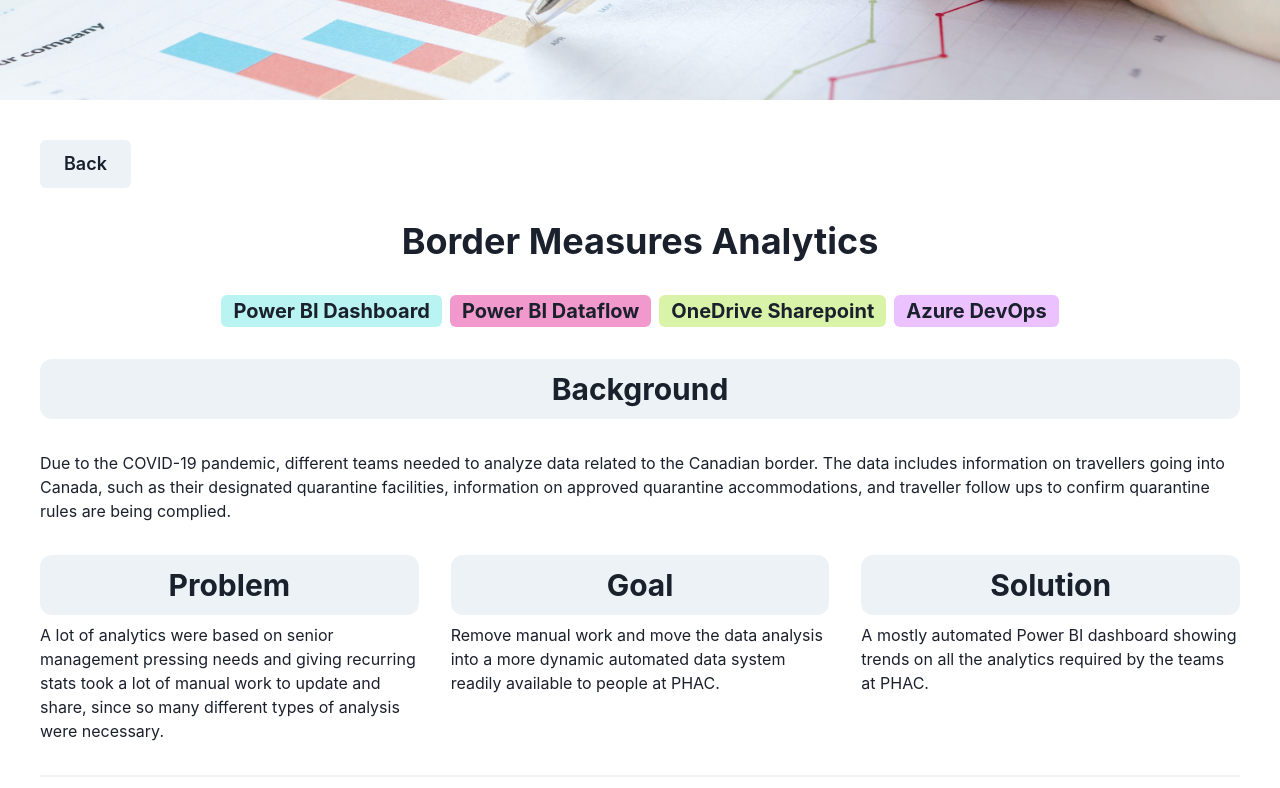
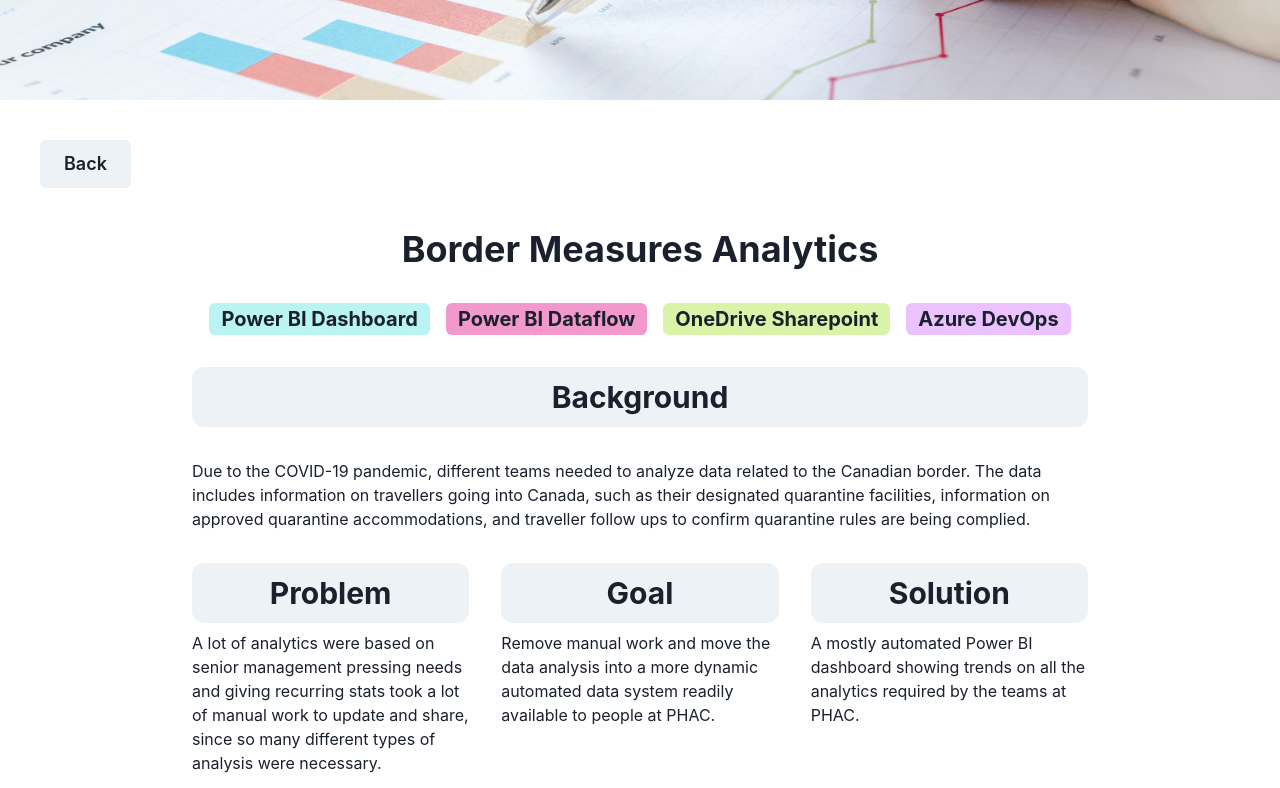
Before and after one commit to PHACDataHub/datahub_portfolio, a React (Create React App) app in the folder portfolio/: page /project/1 in a window 1280 px wide. Shown: the top 788 px of the page. Built offline with nearby package versions, Linux system fonts and the light colour scheme.

Commit message:
Fix formatting in project page

```diff
--- a/portfolio/src/containers/ProjectPage.tsx
+++ b/portfolio/src/containers/ProjectPage.tsx
@@ -2,8 +2,8 @@ import {
   Box,
   Button,
   Center,
+  Flex,
   Heading,
-  HStack,
   Image,
   Stack,
   Tag,
@@ -69,14 +69,14 @@ const ProjectDetails = ({ project }: { project: ProjectPage }) => {
         objectFit="cover"
         src={process.env.PUBLIC_URL + "/images/" + cardImage}
       />
-      <VStack p={isSmallScreen ? 4 : 10} spacing={8}>
-        <Box w="100%">
-          <Link to="/">
-            <Button size="lg">Back</Button>
-          </Link>
-        </Box>
+      <Box w="100%" p={isSmallScreen ? 4 : 10}>
+        <Link to="/">
+          <Button size="lg">Back</Button>
+        </Link>
+      </Box>
+      <VStack spacing={8} w={isSmallScreen ? "90%" : "70%"} m="auto">
         <Heading>{name}</Heading>
-        <HStack>
+        <Flex gap={4} wrap="wrap">
           {tools.map((tool, idx) => (
             <Tag
               key={idx}
@@ -88,7 +88,7 @@ const ProjectDetails = ({ project }: { project: ProjectPage }) => {
               {tool}
             </Tag>
           ))}
-        </HStack>
+        </Flex>
         <Center {...titleStyle}>
           <Heading size="lg">Background</Heading>
         </Center>
```
